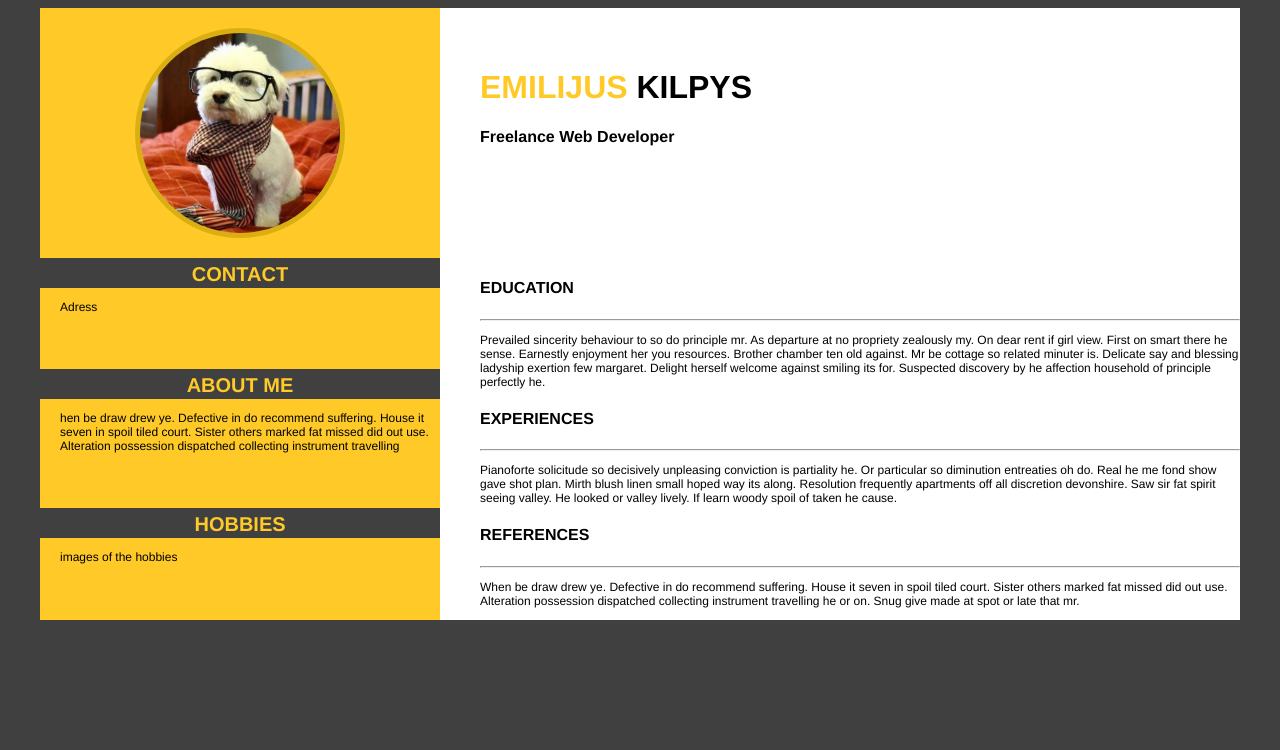
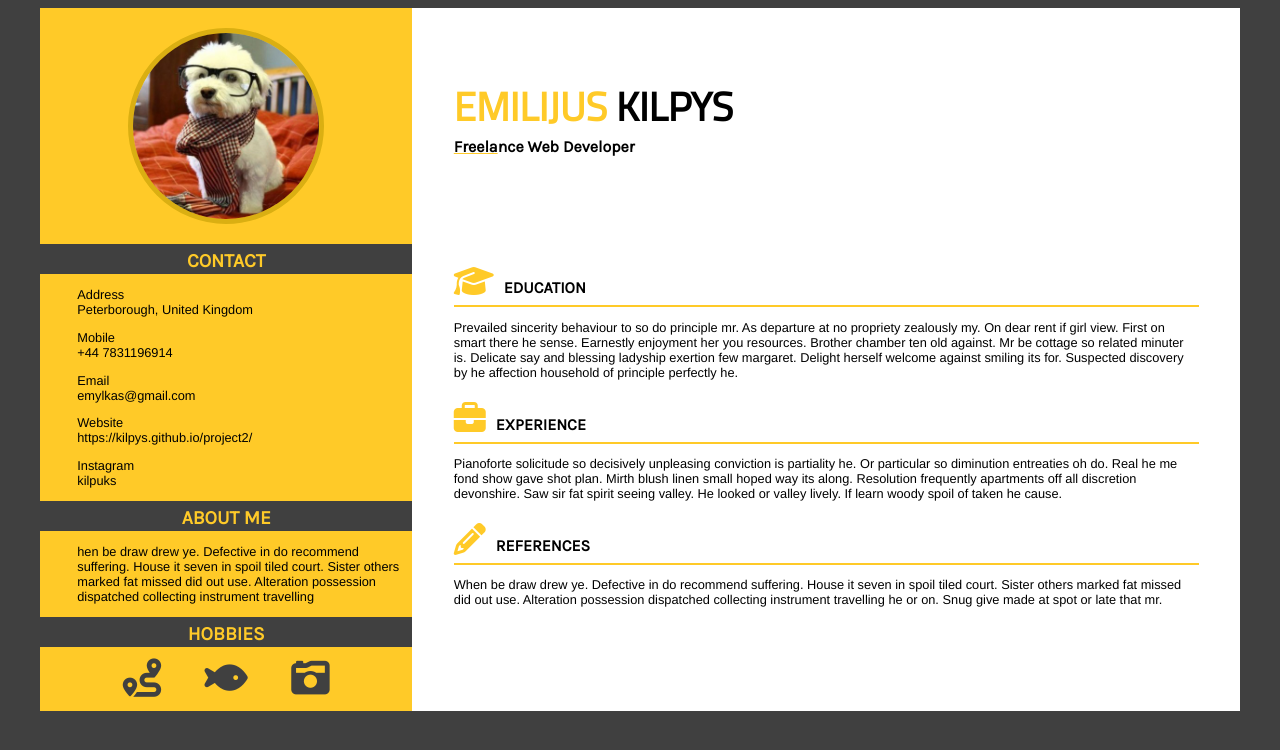
Before and after one commit to kilpys/kilpys, a plain HTML site: page index.html in a window 1280 px wide. Drawn offline with Linux system fonts and the light colour scheme.

Commit message:
Add files via upload

```diff
--- a/css/style.css
+++ b/css/style.css
@@ -3,28 +3,47 @@ body{
 
 }
 h1{
-	font-family: Helvetica, sans-serif;
+	font-family: Titillium Web, sans-serif;
+	font-size: 2.5em;
+	margin-bottom:0;
 	/*color:#E85A4F;*/
 }
+
 p{
 	font-family: Helvetica, sans-serif;
-	font-size: 12px;
+	font-size: 0.8em;
 }
 h4{
-	font-family: Helvetica, sans-serif;
+	font-family: Karla, sans-serif;
+	margin-bottom: 0;
 	/*color:#E85A4F;*/
 }
+
 .name {
 	color: rgb(255,202,40);
 }
 
 .menu {
 	text-align: center;
-	font-size: 20px;
+	font-size: 1.2em;
 	margin: 5px;
 	color: rgb(255,202,40);
 }
 
+.line {
+	border: 1px solid rgb(255,202,40);
+}
+
+/*freelance web developer H4*/
+.main {
+	margin-top: 0;
+	margin-bottom: 10px;
+}
+/* underline word */
+.freela {
+	text-decoration: underline;
+	text-decoration-color: rgb(255,202,40);
+}
 img{
 	display: block;
 	margin: 20px 20px;
@@ -37,12 +56,44 @@ img{
 	max-width: 50%;
 	height: auto;
 }
+/* icons */
+.fas.fa-graduation-cap.fa-2x {
+	display: inline;
+	padding-right: 10px;
+	color: rgb(255,202,40);
+}
+.fas.fa-briefcase.fa-2x {
+	display: inline;
+	padding-right: 10px;
+	color: rgb(255,202,40);
+}
+.fas.fa-pencil-alt.fa-2x {
+	display: inline;
+	padding-right: 10px;
+	color: rgb(255,202,40);
+}
+.fas.fa-route.fa-3x {
+	display: inline;
+	color: rgb(64,64,64);
+	padding: 20px;
+}
+.fas.fa-fish.fa-3x {
+	display: inline;
+	color: rgb(64,64,64);
+	padding: 20px;
+}
+.fas.fa-camera-retro.fa-3x {
+	display: inline;
+	color: rgb(64,64,64);
+	padding: 20px;
+}
+
 /* CSS grid */
 .container {
 	margin: 0 auto;
 	max-width: 1200px;
 	display: grid;
-	grid-template-columns: 1fr 2fr;
+	grid-template-columns: 0.9fr 2fr;
 	grid-template-rows: auto 30px auto 30px auto 30px auto;
 }
 
@@ -60,19 +111,19 @@ img{
 #item3 {
 	background-color: rgb(64,64,64);
 	text-align: center;
-	font-size: 20px;
 }
 /* Edu Exp Ref */
 #item4 {
 	background-color: white;
 	padding-left: 5%;
+	padding-right: 5%;
 	grid-row: 2 / 8;
 	grid-column: 2 / 3;
 }
 /* contact info */
 #item5 {
 	background-color: rgb(255,202,40);
-	padding-left: 5%;
+	padding-left: 10%;
 }
 /* about me */
 #item6 {
@@ -81,7 +132,7 @@ img{
 /* about me info */
 #item7 {
 	background-color: rgb(255,202,40);
-	padding-left: 5%;
+	padding-left: 10%;
 }
 /* hobbies */
 #item8 {
@@ -90,7 +141,7 @@ img{
 /* hobbies icons */
 #item9 {
 	background-color: rgb(255,202,40);
-	padding-left: 5%;
+	text-align: center;
 }
 
 /* media query - phones */
@@ -108,4 +159,10 @@ img{
 		#item7 {order: 6;}
 		#item8 {order: 8;}
 		#item9 {order: 9;}
+	#item2 {
+			background-color: white;
+			text-align: center;
+			padding-top: 0;
+			padding-left: 0;
 	}
+}
--- a/index.html
+++ b/index.html
@@ -5,53 +5,54 @@
 		<meta charset="utf-8">
 		<meta name="description" content="EK resume">
 		<link href="css/style.css" type="text/css" rel="stylesheet" />
+		<script src="https://kit.fontawesome.com/b7eab6fd37.js" crossorigin="anonymous"></script>
+		<link href="https://fonts.googleapis.com/css?family=Titillium+Web&display=swap" rel="stylesheet">
+		<link href="https://fonts.googleapis.com/css?family=Karla&display=swap" rel="stylesheet">
 	</head>
 	<body>
 <!-- CSS GRID -->
 		<div class="container">
-			<div id="item1"><img src="img/avatar.jfif"></div>
+			<div id="item1"><img src="img/avatar.jfif" alt="avatar" title="avatar"></img></div>
 			<div id="item2">
 				<h1><span class="name">EMILIJUS</span> KILPYS</h1>
-				<h4>Freelance Web Developer</h4>
+				<h4 class="main"><span class="freela">Freela</span>nce Web Developer</h4>
 			</div>
 			<div id="item3">
 				<h4 class="menu">CONTACT</h4>
 			</div>
 			<div id="item4">
-			<h4>EDUCATION</h4>
-				<hr>
+			<h4><i class="fas fa-graduation-cap fa-2x"></i>EDUCATION</h4>
+				<hr class="line">
 				<p>Prevailed sincerity behaviour to so do principle mr. As departure at no propriety zealously my. On dear rent if girl view. First on smart there he sense. Earnestly enjoyment her you resources. Brother chamber ten old against. Mr be cottage so related minuter is. Delicate say and blessing ladyship exertion few margaret. Delight herself welcome against smiling its for. Suspected discovery by he affection household of principle perfectly he.</p>
-			<h4>EXPERIENCES</h4>
-				<hr>
+			<h4><i class="fas fa-briefcase fa-2x"></i>EXPERIENCE</h4>
+				<hr class="line">
 				<p>Pianoforte solicitude so decisively unpleasing conviction is partiality he. Or particular so diminution entreaties oh do. Real he me fond show gave shot plan. Mirth blush linen small hoped way its along. Resolution frequently apartments off all discretion devonshire. Saw sir fat spirit seeing valley. He looked or valley lively. If learn woody spoil of taken he cause.</p>
-			<h4>REFERENCES</h4>
-				<hr>
+			<h4><i class="fas fa-pencil-alt fa-2x"></i>REFERENCES</h4>
+				<hr class="line">
 				<p>When be draw drew ye. Defective in do recommend suffering. House it seven in spoil tiled court. Sister others marked fat missed did out use. Alteration possession dispatched collecting instrument travelling he or on. Snug give made at spot or late that mr.</p>
 			</div>
 			<div id="item5">
-				<p>Adress</p>
+				<p>Address<br>Peterborough, United Kingdom</p>
+				<p>Mobile<br>+44 7831196914</p>
+				<p>Email<br>emylkas@gmail.com</p>
+				<p>Website<br>https://kilpys.github.io/project2/</p>
+				<p>Instagram<br>kilpuks</p>
 			</div>
 			<div id="item6">
 				<h4 class="menu">ABOUT ME</h4>
 				</div>
-			<!-- <div id="item7">
-			<h4>EXPERIENCES </h4>
-				<hr>
-				<p>Pianoforte solicitude so decisively unpleasing conviction is partiality he. Or particular so diminution entreaties oh do. Real he me fond show gave shot plan. Mirth blush linen small hoped way its along. Resolution frequently apartments off all discretion devonshire. Saw sir fat spirit seeing valley. He looked or valley lively. If learn woody spoil of taken he cause.</p>
-			</div> -->
 			<div id="item7">
 				<p>hen be draw drew ye. Defective in do recommend suffering. House it seven in spoil tiled court. Sister others marked fat missed did out use. Alteration possession dispatched collecting instrument travelling</p>
 			</div>
 			<div id="item8">
 				<h4 class="menu">HOBBIES</h4>
 			</div>
-			<!--<div id="item10">
-			<h4>REFERENCES</h4>
-				<hr>
-				<p>When be draw drew ye. Defective in do recommend suffering. House it seven in spoil tiled court. Sister others marked fat missed did out use. Alteration possession dispatched collecting instrument travelling he or on. Snug give made at spot or late that mr.</p>
-			</div> -->
 			<div id="item9">
-				<p>images of the hobbies</p>
+				<p>
+				<i class="fas fa-route fa-3x"></i>
+				<i class="fas fa-fish fa-3x"></i>
+				<i class="fas fa-camera-retro fa-3x"></i>
+				</p>
 			</div>
 		</div>
 <!-- end of CSS GRID -->
```
